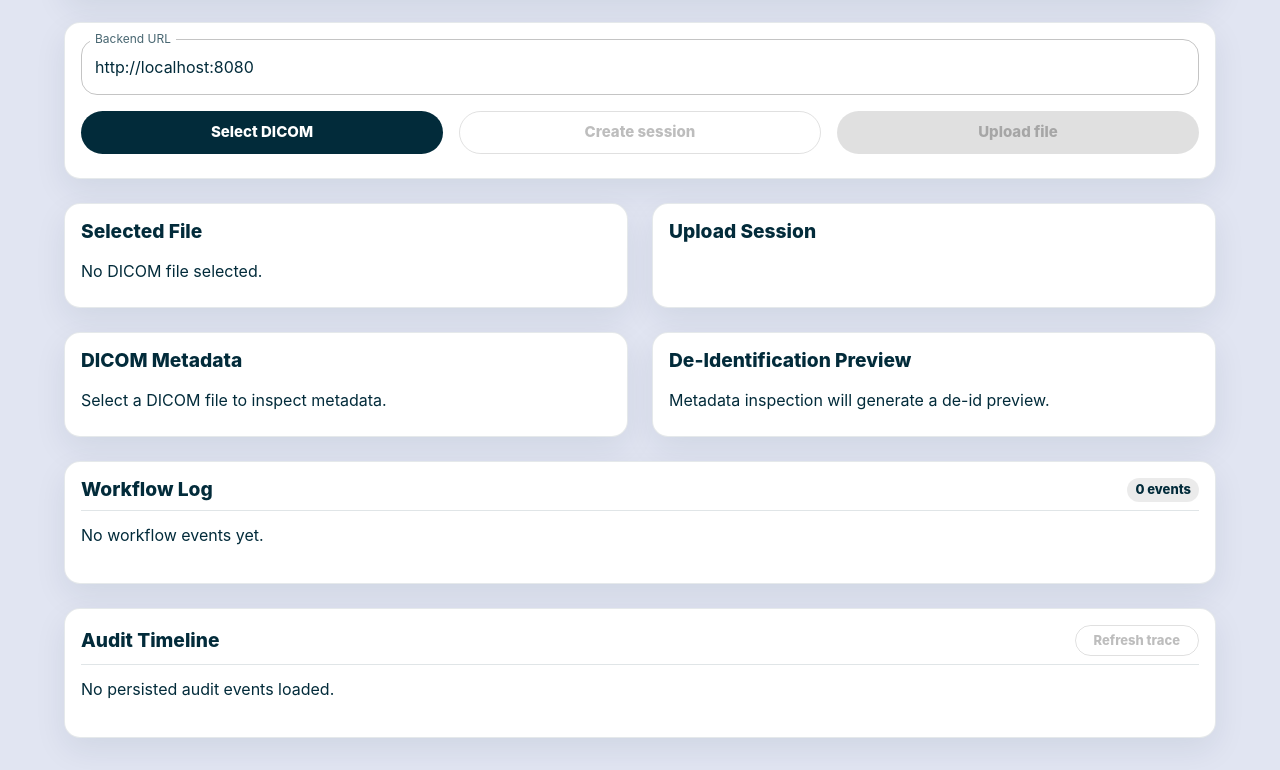
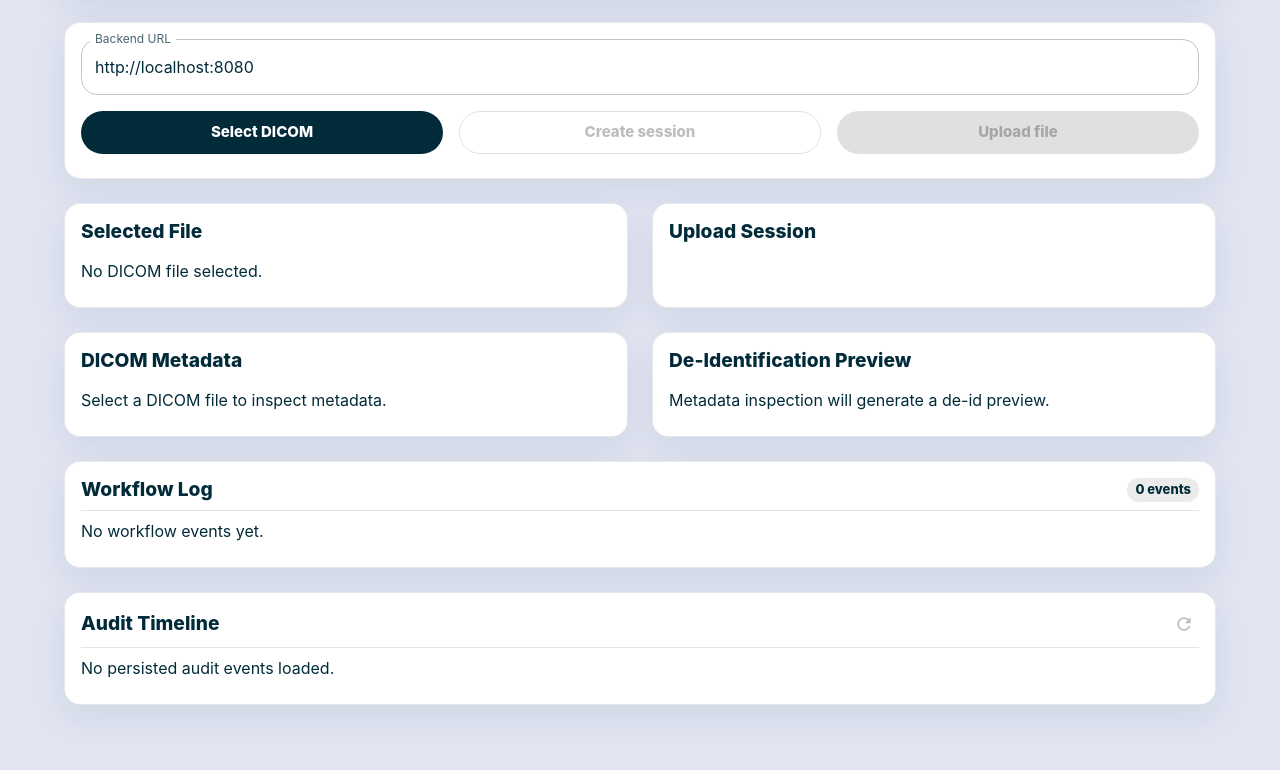
Before and after one commit to mambo001/dicom-pipeline, a React (Vite) app in the folder apps/desktop/src/renderer/: page / in a window 1280 px wide. Shown: the part 314-1084 px from the top of the page. After the commit the page ends 1051 px from the top, so only its background shows below. Built offline with nearby package versions, Linux system fonts and the light colour scheme.

Commit message:
add virtual lists and fixed height to workflow log and audit timeline
Use @tanstack/react-virtual for rendering both list panels. Set 240px
fixed height with overflow scroll. Add audit count chip to audit
timeline header. Replace Refresh Trace Button with IconButton using
inline SVG refresh icon.

```diff
--- a/apps/desktop/src/renderer/src/app/pages/ingestion/ingestion-workspace.tsx
+++ b/apps/desktop/src/renderer/src/app/pages/ingestion/ingestion-workspace.tsx
@@ -1,4 +1,6 @@
+import { useRef } from "react";
 import type { ReactNode } from "react";
+import { useVirtualizer } from "@tanstack/react-virtual";
 import Autocomplete from "@mui/material/Autocomplete";
 import Box from "@mui/material/Box";
 import Button from "@mui/material/Button";
@@ -7,11 +9,13 @@ import CardContent from "@mui/material/CardContent";
 import Chip from "@mui/material/Chip";
 import Divider from "@mui/material/Divider";
 import Grid from "@mui/material/Grid";
+import IconButton from "@mui/material/IconButton";
 import LinearProgress from "@mui/material/LinearProgress";
 import List from "@mui/material/List";
 import ListItem from "@mui/material/ListItem";
 import ListItemText from "@mui/material/ListItemText";
 import Stack from "@mui/material/Stack";
+import SvgIcon from "@mui/material/SvgIcon";
 import TextField from "@mui/material/TextField";
 import Typography from "@mui/material/Typography";
 import { alpha } from "@mui/material/styles";
@@ -214,14 +218,12 @@ export function IngestionWorkspace() {
             <Chip size="small" label={`${messages.length} events`} />
           </Stack>
           <Divider />
-          <List disablePadding>
           {messages.length === 0 ? (
-              <ListItem disableGutters>
-                <ListItemText primary="No workflow events yet." />
-              </ListItem>
+            <Typography color="text.secondary" sx={{ mt: 1 }}>No workflow events yet.</Typography>
           ) : (
-              messages.map((message, index) => (
-                <ListItem key={`${message.text}-${index}`} disableGutters>
+            <VirtualList height={240} items={messages} estimateSize={48}>
+              {(message, index) => (
+                <ListItem key={`${message.text}-${index}`} disableGutters sx={{ py: 0.5 }}>
                   <Chip
                     size="small"
                     label={message.level}
@@ -230,29 +232,37 @@ export function IngestionWorkspace() {
                   />
                   <ListItemText primary={message.text} />
                 </ListItem>
-              ))
               )}
-          </List>
+            </VirtualList>
+          )}
         </CardContent>
       </Card>
 
       <Card>
         <CardContent>
           <Stack direction="row" sx={{ alignItems: "center", justifyContent: "space-between", mb: 1 }}>
+            <Stack direction="row" spacing={1} sx={{ alignItems: "center" }}>
               <Typography variant="h2">Audit Timeline</Typography>
-            <Button variant="outlined" size="small" onClick={refreshTraceability} disabled={!selectedFile}>
-              Refresh trace
-            </Button>
+              {auditEvents.length > 0 && (
+                <Chip size="small" label={`${auditEvents.length}`} color="primary" variant="outlined" />
+              )}
+            </Stack>
+            <IconButton
+              size="small"
+              onClick={refreshTraceability}
+              disabled={!selectedFile}
+              title="Refresh trace"
+            >
+              <RefreshIcon />
+            </IconButton>
           </Stack>
           <Divider />
-          <List disablePadding>
           {auditEvents.length === 0 ? (
-              <ListItem disableGutters>
-                <ListItemText primary="No persisted audit events loaded." />
-              </ListItem>
+            <Typography color="text.secondary" sx={{ mt: 1 }}>No persisted audit events loaded.</Typography>
           ) : (
-              auditEvents.map((event) => (
-                <ListItem key={event.eventId} disableGutters>
+            <VirtualList height={240} items={auditEvents} estimateSize={48} getItemKey={(event) => event.eventId}>
+              {(event) => (
+                <ListItem disableGutters sx={{ py: 0.5 }}>
                   <Chip
                     size="small"
                     label={event.result}
@@ -264,9 +274,9 @@ export function IngestionWorkspace() {
                     secondary={`${formatTimestamp(event.occurredAt)} | ${event.target.kind}: ${event.target.id}`}
                   />
                 </ListItem>
-              ))
               )}
-          </List>
+            </VirtualList>
+          )}
         </CardContent>
       </Card>
     </Stack>
@@ -337,3 +347,44 @@ function Details(props: { readonly rows: readonly (readonly [string, string])[]
     </Box>
   );
 }
+
+function RefreshIcon() {
+  return (
+    <SvgIcon fontSize="small">
+      <path d="M17.65 6.35A7.958 7.958 0 0 0 12 4c-4.42 0-7.99 3.58-7.99 8s3.57 8 7.99 8c3.73 0 6.84-2.55 7.73-6h-2.08A5.99 5.99 0 0 1 12 18c-3.31 0-6-2.69-6-6s2.69-6 6-6c1.66 0 3.14.69 4.22 1.78L13 11h7V4l-2.35 2.35z" />
+    </SvgIcon>
+  );
+}
+
+function VirtualList<T>(props: {
+  readonly height: number;
+  readonly items: readonly T[];
+  readonly estimateSize: number;
+  readonly getItemKey?: (item: T) => string;
+  readonly children: (item: T, index: number) => ReactNode;
+}) {
+  const parentRef = useRef<HTMLDivElement>(null);
+  const virtualizer = useVirtualizer({
+    count: props.items.length,
+    getScrollElement: () => parentRef.current,
+    estimateSize: () => props.estimateSize,
+    getItemKey: props.getItemKey ? (index) => props.getItemKey!(props.items[index]) : undefined
+  });
+
+  return (
+    <Box ref={parentRef} sx={{ height: props.height, overflow: "auto" }}>
+      <Box sx={{ height: virtualizer.getTotalSize(), position: "relative" }}>
+        {virtualizer.getVirtualItems().map((virtualItem) => (
+          <Box
+            key={virtualItem.key}
+            sx={{ position: "absolute", top: 0, left: 0, width: "100%", transform: `translateY(${virtualItem.start}px)` }}
+            data-index={virtualItem.index}
+            ref={virtualizer.measureElement}
+          >
+            {props.children(props.items[virtualItem.index], virtualItem.index)}
+          </Box>
+        ))}
+      </Box>
+    </Box>
+  );
+}
```
Lines whose indentation alone changed are shown as unchanged.
